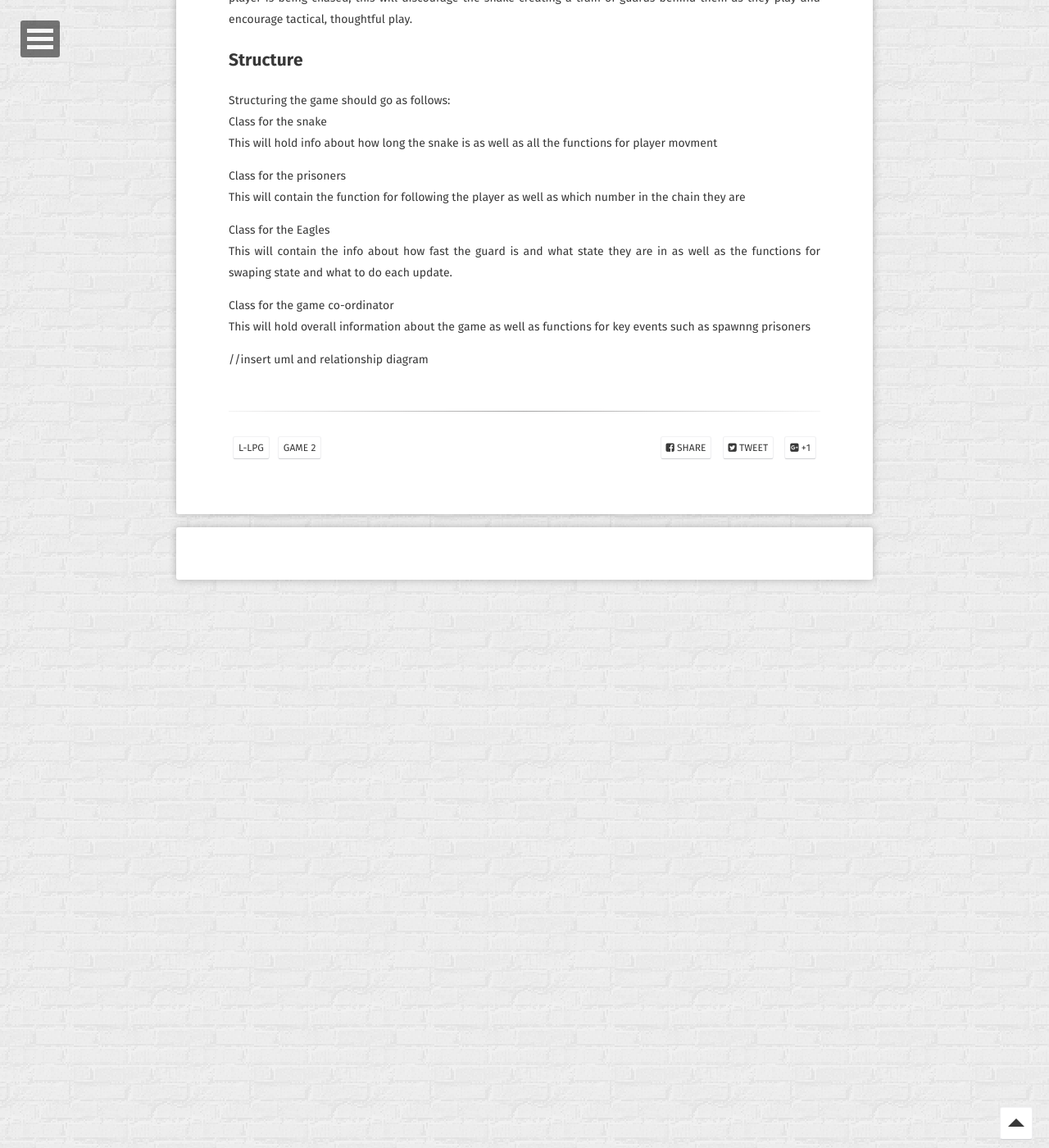
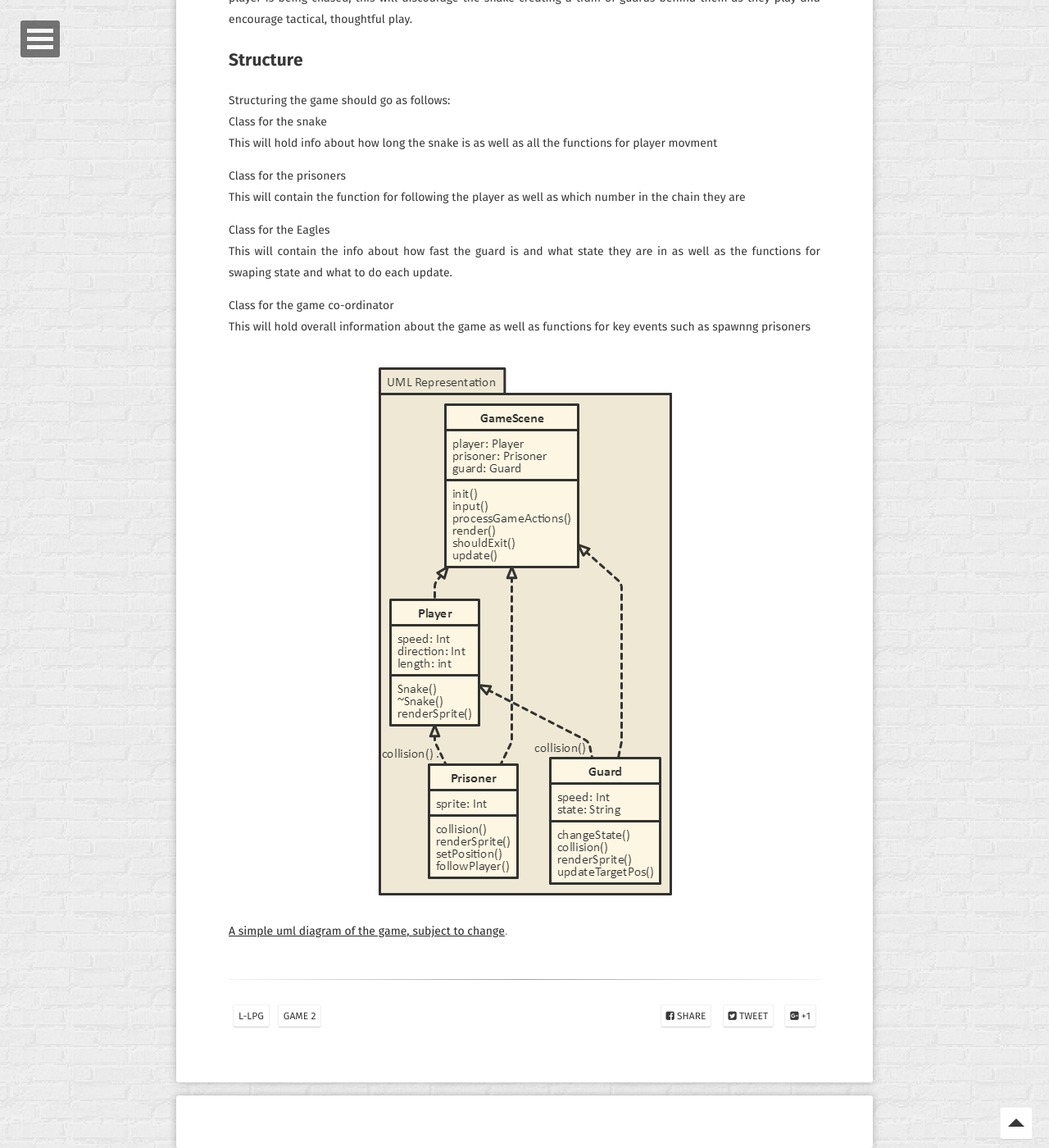
Before and after one commit to JohnnersUK/OLD.JohnnersUK.github.io, a Jekyll site: the page built from _posts/2017-10-05-Snaaaaaake!.md, in a window 1280 px wide and 1400 px high, scrolled down 1312 px. Shown: the whole window at 82% size. Built offline with Jekyll 4.4.1, drawn with Linux system fonts in a browser that asks for light colours; some web fonts are replaced; comment, search, counter and statistics services are not loaded.

Commit message:
added uml

```diff
--- a/_posts/2017-10-05-Snaaaaaake!.md
+++ b/_posts/2017-10-05-Snaaaaaake!.md
@@ -47,4 +47,7 @@ as well as the functions for swaping state and what to do each update.
 Class for the game co-ordinator<br>
 This will hold overall information about the game as well as functions for key events such as spawnng prisoners
 
-//insert uml and relationship diagram
+<figure>
+	<a href="\assets\img\nomnoml.png"><img src="\assets\img\nomnoml.png"></a>
+	<figcaption><a href="\assets\img\nomnoml.png" title="A simple uml diagram of the game, subject to change">A simple uml diagram of the game, subject to change</a>.</figcaption>
+</figure>
```
Also changed, not shown: assets/img/nomnoml.png (added).
